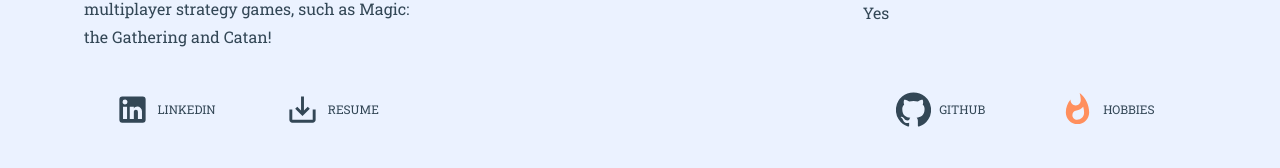
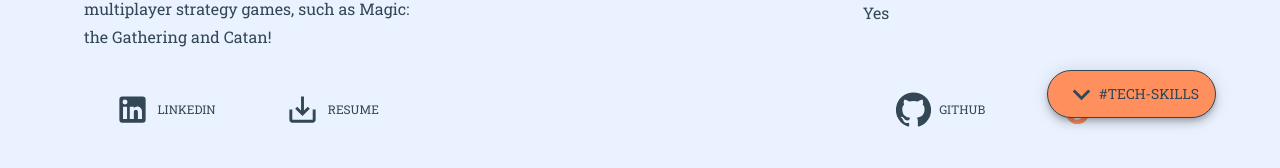
Before and after one commit to MasReed/personal-interactive-website, a React (Create React App) app: page /#about in a window 1280 px wide. Shown: the part 610-778 px from the top of the page. Built offline with nearby package versions, Linux system fonts and the light colour scheme.

Commit message:
add not-yet-functional floating action button component for navigation on all non-xl screens

```diff
--- /dev/null
+++ b/src/SiteNavigation/NavLG.jsx
@@ -0,0 +1,114 @@
+import React, { useEffect, useRef, useState } from 'react'
+
+import { makeStyles, useTheme } from '@material-ui/core/styles'
+import Fab from '@material-ui/core/Fab'
+
+import Link from '@material-ui/core/Link'
+
+import KeyboardArrowDownIcon from '@material-ui/icons/KeyboardArrowDown'
+import KeyboardArrowUpIcon from '@material-ui/icons/KeyboardArrowUp'
+
+const useStyles = makeStyles((theme) => ({
+  fabNav: {
+    position: 'fixed',
+    right: '5%',
+    top: '85%',
+    color: theme.palette.primary.main,
+    border: '0.0125rem solid',
+    borderColor: theme.palette.primary.main,
+    '&:active': {
+      backgroundColor: theme.palette.cream.main,
+      color: theme.palette.primary.main,
+    }
+  },
+}))
+
+export default function NavLG() {
+  const theme = useTheme()
+  const classes = useStyles(theme)
+  const [navLocation, setNavLocation] = useState('')
+
+  // id is used as href, title used as navigation text
+  const sectionInfo = [
+    {
+      id: '#about',
+      title: 'About'
+    },
+    {
+      id: '#tech-skills',
+      title: 'Skills'
+    },
+    {
+      id: '#projects',
+      title: 'Projects'
+    },
+    {
+      id: '#education',
+      title: 'Education'
+    },
+    {
+      id: '#experience',
+      title: 'Experience'
+    },
+    {
+      id: '#contact',
+      title: 'Contact'
+    },
+  ]
+
+  const sectionIds = sectionInfo.map(section => section.id)
+  const [nextSection, setNextSection] = useState('')
+  const [atBottom, setAtBottom] = useState(false)
+
+  // Move to selected section on click
+  const linkRef = useRef(null)
+  const executeScroll = () => {
+    linkRef.current.scrollIntoView({ behavior: 'smooth', block: 'start' })
+  }
+
+  useEffect(() => {
+    // Get href for next section by index in sections array
+    const nextSectionIndex = sectionIds.indexOf(navLocation) + 1
+    const nextSectionRef = sectionIds[nextSectionIndex]
+
+    if (!nextSectionRef) {
+      setNextSection('#top')
+      setAtBottom(true)
+    } else {
+      setNextSection(nextSectionRef)
+      setAtBottom(false)
+    }
+
+  }, [sectionIds, navLocation])
+
+
+  // Handles EventListener for changes to location.hash
+  useEffect(() => {
+    const hashListener = () => {
+      setNavLocation(window.location.hash)
+    }
+    window.addEventListener('hashchange', hashListener, false)
+
+    return () => window.removeEventListener('hashchange', hashListener)
+  }, [])
+
+  return (
+    <Fab
+      aria-label='navigate'
+      className={classes.fabNav}
+      color='secondary'
+      component={Link}
+      href={nextSection}
+      variant='extended'
+      ref={linkRef}
+      onClick={executeScroll}
+    >
+      {
+        atBottom
+          ? <KeyboardArrowUpIcon fontSize='large' />
+          : <KeyboardArrowDownIcon fontSize='large' />
+      }
+      {nextSection}
+    </Fab>
+  )
+}
--- a/src/SiteNavigation/NavXL.jsx
+++ b/src/SiteNavigation/NavXL.jsx
@@ -94,7 +94,7 @@ export default function NavXL() {
   }, [])
 
   return (
-    <Box className={classes.navPosition}>
+    <Box className={classes.navPosition} zIndex='tooltip'>
       <Paper className={classes.navColor} elevation={24} variant='elevation'>
         <MenuList>
           <NavUpDownXL
--- a/src/SiteNavigation/SiteNavigation.jsx
+++ b/src/SiteNavigation/SiteNavigation.jsx
@@ -2,6 +2,7 @@ import React from 'react'
 import { useTheme } from '@material-ui/core/styles'
 import useMediaQuery from '@material-ui/core/useMediaQuery'
 
+import NavLG from './NavLG'
 import NavXL from './NavXL'
 
 export default function SiteNavigation() {
@@ -9,6 +10,8 @@ export default function SiteNavigation() {
   const screenXL = useMediaQuery(theme.breakpoints.up('xl'))
 
   return (
-    screenXL ? <NavXL /> : null
+    screenXL
+      ? <NavXL />
+      : <NavLG />
   )
 }
```
